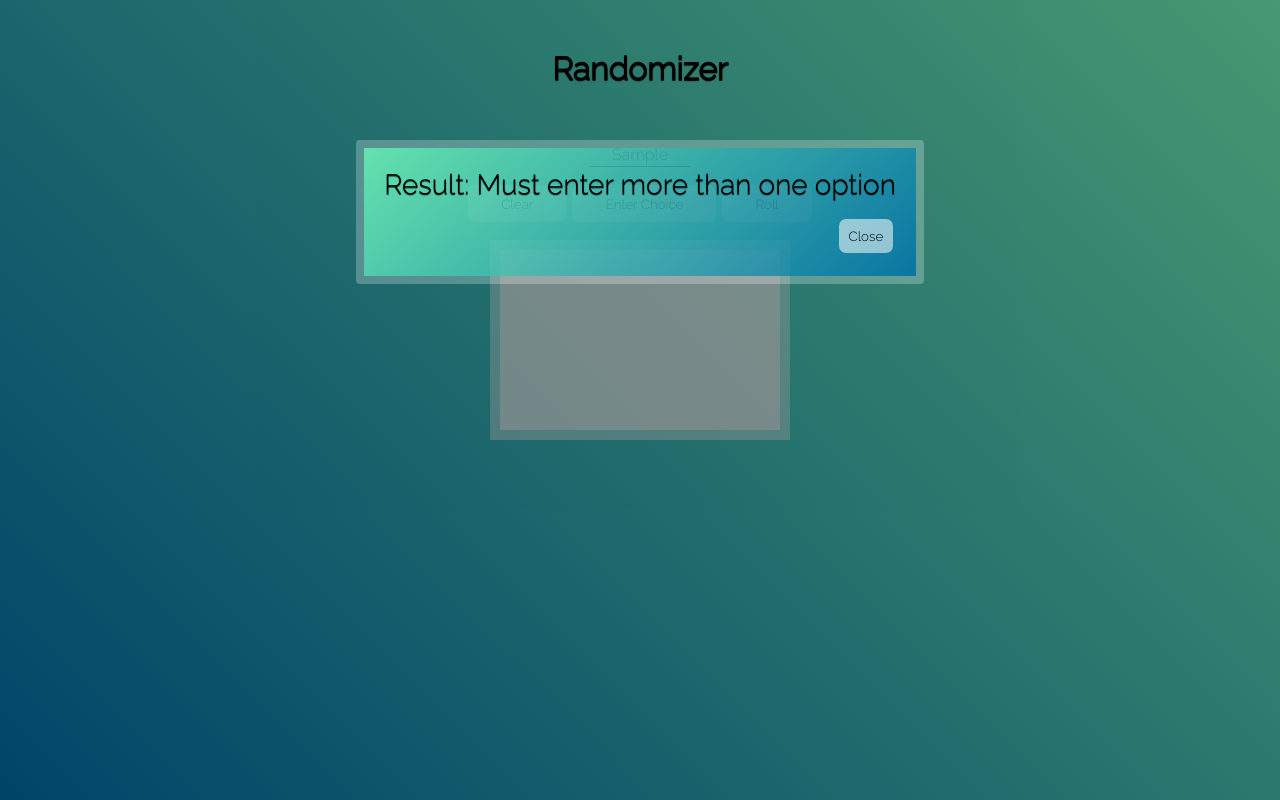
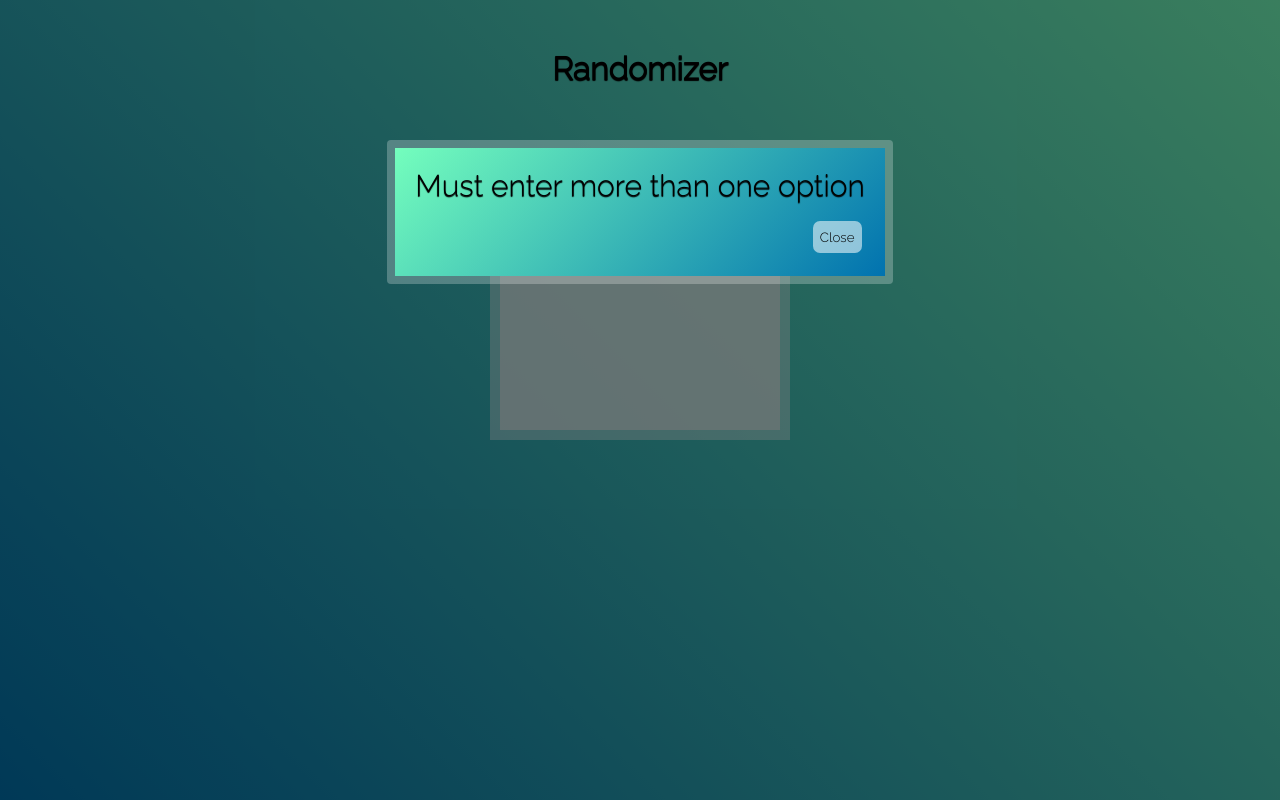
Before and after one commit to bnicholas10/Randomizer, a React (Create React App) app: page / in a window 1280 px wide. Both pictures are taken after typing "Sample" into the empty fields and a click on the button "Roll". Built offline with nearby package versions, Linux system fonts and the light colour scheme.

Commit message:
completed styling update

```diff
--- a/src/App.js
+++ b/src/App.js
@@ -4,9 +4,6 @@ import Popup from "./Popup";
 
 // make multiple sets
 // animation for picking and result
-// add option for number of rolls
-
-// **purposely not adding verification of duplicates so I can add in the same option multiple times for greater chances**
 
 function App() {
   const [options, setOptions] = useState([]);
@@ -27,7 +24,6 @@ function App() {
         setResult("");
       }, "2000");
     } else {
-      // add else if above here for functionality to check for multiple inputs at a time. ex. game 1; game 2
       setOptions([...options, input]);
       setInput("");
     }
@@ -59,8 +55,6 @@ function App() {
       ...options.slice(0, i),
       ...options.slice(i + 1, options.length),
     ]);
-    console.log("OPTIONS: ", options);
-    console.log(i, "Remove Item Clicked");
   };
 
   return (
--- a/src/Popup.js
+++ b/src/Popup.js
@@ -18,7 +18,7 @@ const Popup = (props) => {
       }}
     >
       <div className="popupBox">
-        <p>Result: {result}</p>
+        <p>{result}</p>
         <button className="popupClose" onClick={handleClose}>
           Close
         </button>
--- a/src/app.scss
+++ b/src/app.scss
@@ -27,6 +27,7 @@ form {
   text-align: center;
   padding: 15px;
   input {
+    //Add x to clear entry line
     width: 100px;
     height: 45px;
     text-align: center;
@@ -70,7 +71,6 @@ form {
 }
 
 .optionList {
-  // update list styling. Font size, buttons
   display: flex;
   flex-direction: column;
   align-items: center;
@@ -97,16 +97,16 @@ form {
   }
   button {
     position: relative;
+    font-size: 12px;
     right: 25px;
-    width: 20px;
-    height: 20px;
+    width: 16px;
+    height: 16px;
     background-color: rgba(255, 0, 0, 0.15);
     border: none;
     border-radius: 25%;
     transition: ease-in 175ms;
     &:hover {
       color: white;
-      border: 2px solid darkred;
       background-color: rgba(255, 0, 0, 0.8);
     }
   }
--- a/src/popup.scss
+++ b/src/popup.scss
@@ -1,42 +1,41 @@
-//Popup styling update
-//Add x to clear entry line
-
 .popupContainer {
   position: fixed;
   top: 0;
   left: 0;
   width: 100%;
   height: 100vh;
-  background-color: rgba(0, 0, 0, 0.4);
+  background-color: rgba(0, 0, 0, 0.5);
   display: flex;
   justify-content: center;
   align-items: flex-start;
+  z-index: 1;
 }
 
 .popupBox {
   position: relative;
   top: 140px;
+  min-width: 345px;
   display: flex;
   flex-direction: column;
-  align-items: flex-end;
-  // background-color: #006fb1;
-  // background-color: rgba(245, 245, 245, 0.75);
+  align-items: center;
   background: linear-gradient(
     -45deg,
-    rgba(1, 114, 175, 0.8) 0%,
-    rgba(116, 254, 189, 0.8) 100%
+    rgba(1, 114, 175, 1) 0%,
+    rgba(116, 254, 189, 1) 100%
   );
   padding: 20px;
   border-radius: 4px;
   border: 8px rgba(255, 255, 255, 0.25) solid;
   background-clip: padding-box;
+  transition: ease-in 175ms;
   p {
     margin-bottom: 15px;
-    font-size: 28px;
+    font-size: 30px;
   }
   button {
-    width: 60px;
-    height: 40px;
+    align-self: flex-end;
+    width: 55px;
+    height: 38px;
     background-color: rgba(255, 255, 255, 0.55);
     border: transparent solid 3px;
     background-clip: padding-box;
```
